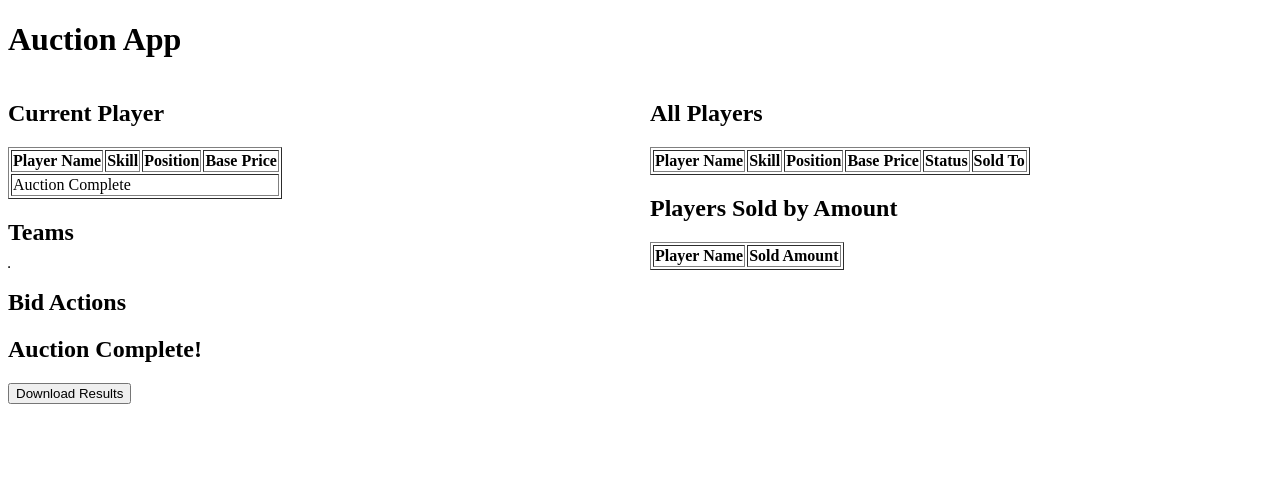
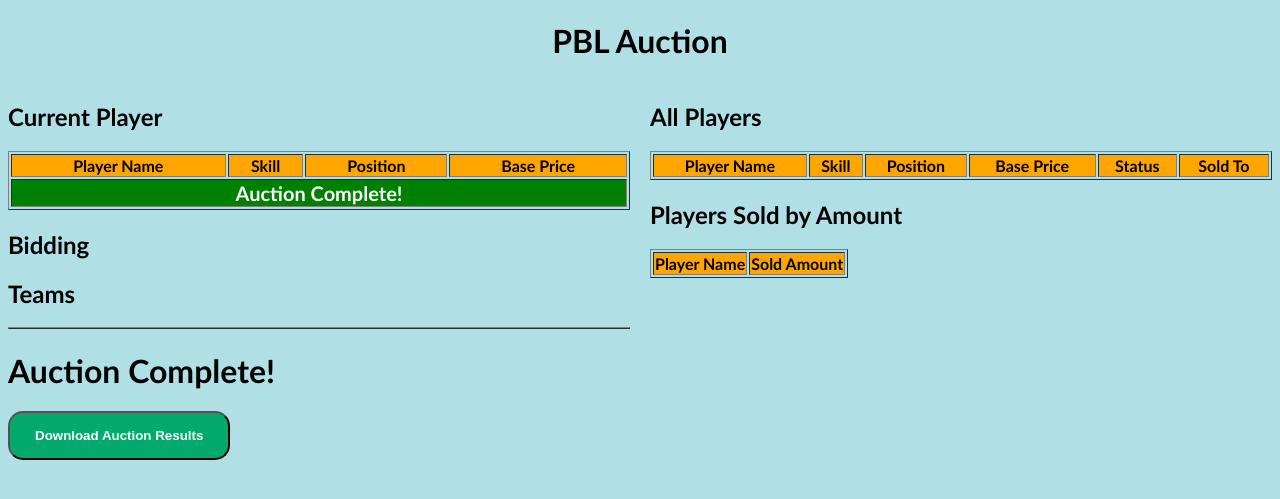
Before and after one commit to imseshu/auction_app, a Flask app: page /finalize in a window 1280 px wide. Shown: the top 499 px of the page. Run offline with Flask 3, Linux system fonts and the light colour scheme; lists and menus that the app fills with data are empty; parts of the project's set-up code (start-up, migrations or seed data) failed here and were passed over.

Commit message:
Everything works

```diff
--- a/app.py
+++ b/app.py
@@ -46,7 +46,10 @@ highest_bid_team = None
 last_bid_team = None
 auction_complete = False
 results_file = None
-
+first_bid = 0
+remaining = {}
+for team in teams:
+    remaining[team['Team Name']] = team['Budget']
 
 @app.route('/')
 def index():
@@ -58,20 +61,34 @@ def index():
                            teams=teams,
                            players=players,
                            auction_complete=auction_complete,
-                           results_file=results_file)
+                           results_file=results_file,
+                           remaining=remaining)
 
 
 @app.route('/bid/<team_name>', methods=['GET'])
 def bid(team_name):
-    global current_bid, highest_bid_team, current_player, last_bid_team
+    global current_bid, highest_bid_team, current_player, last_bid_team, first_bid, remaining
 
     if last_bid_team == team_name:
         return index()  # Prevent the same team from bidding twice consecutively
 
     if current_bid == current_player['Base Price']:
-        current_bid += 10  # Initial increment
+        if first_bid == 0:
+            current_bid += 0
+            first_bid = 1
+        else:
+            if remaining[team_name] >= current_bid + 10:
+                current_bid += 10  # Initial increment
+            else:
+                return index()
     else:
-        increment = 10 if current_bid < 2 * current_player['Base Price'] else 20
+        if current_bid < 2 * current_player['Base Price'] and remaining[team_name] >= current_bid + 10:
+            increment = 10
+        else:
+            if remaining[team_name] >= current_bid + 20:
+                increment = 20
+            else:
+                return index()
         current_bid += increment
 
     highest_bid_team = team_name
@@ -82,13 +99,15 @@ def bid(team_name):
 
 @app.route('/finalize', methods=['GET'])
 def finalize():
-    global current_player_index, current_player, current_bid, highest_bid_team, auction_complete, results_file, last_bid_team
+    global current_player_index, current_player, current_bid, highest_bid_team, auction_complete, results_file, last_bid_team, first_bid, remaining
+    first_bid=0
 
     if highest_bid_team:
         for team in teams:
             if team['Team Name'] == highest_bid_team:
                 team['Players'].append({'name': current_player['Player Name'], 'bid': current_bid})
                 current_player['Status'] = 'Sold'
+                remaining[team['Team Name']] -= current_bid
                 current_player['Final Price'] = current_bid
                 current_player['Sold To'] = highest_bid_team  # Record the team the player was sold to
                 break
--- a/templates/index.html
+++ b/templates/index.html
@@ -7,17 +7,50 @@
     <style>
         .current-player {
             color: red;
-            font-size: 20px;
+            font-size: 30px;
+            font-weight: bold;
+            text-align: center;
+            background-color: black;
+        }
+        h2 {
             font-weight: bold;
         }
+        .center{
+            text-align: center;
+        }
+        body {
+            background-color: powderblue;
+            font-family:'Trebuchet MS', sans-serif;
+        }
+        .button {
+            padding: 15px 25px;
+            background-color: #04AA6D;
+            color: white;
+            font-weight: bold;
+            cursor: pointer;
+            border-radius: 15px;
+        }
+        .button:hover {background-color: red}
+        .finalise {
+            padding: 15px 25px;
+            background-color: #f4511e;
+            color: white;
+            font-weight: bold;
+            font-size: 28px;
+            cursor: pointer;
+            border-radius: 15px;
+        }
         .sold {
-            color: green;
+            background-color: green;
+            color: white;
         }
         .unsold {
-            color: gray;
+            background-color: #f4511e;
+            color: white;
         }
         .pending {
-            color: orange;
+            background-color: lightgray;
+            color: black;
         }
         .highlight {
             background-color: yellow;
@@ -34,20 +67,19 @@
     </style>
 </head>
 <body>
-    <h1>Auction App</h1>
-
+    <h1 class="center">PBL Auction</h1>
     <div style="display: flex;">
         <div style="flex: 1;">
             <h2>Current Player</h2>
-            <table border="1">
-                <tr>
+            <table border="1" style="width:100%">
+                <tr style="background-color: orange">
                     <th>Player Name</th>
                     <th>Skill</th>
                     <th>Position</th>
                     <th>Base Price</th>
                 </tr>
                 {% if current_player %}
-                <tr class="current-player {{ current_player['Skill'].lower() }}">
+                <tr style="background-color: white" class="current-player {{ current_player['Skill'].lower() }}">
                     <td>{{ current_player['Player Name'] }}</td>
                     <td>{{ current_player['Skill'] }}</td>
                     <td>{{ current_player['Position'] }}</td>
@@ -55,38 +87,44 @@
                 </tr>
                 {% else %}
                 <tr>
-                    <td colspan="4">Auction Complete</td>
+                    <td colspan="4" class="center" style="background-color: green; color: white; font-size: 20px; font-weight: bold;">Auction Complete!</td>
                 </tr>
                 {% endif %}
             </table>
 
             {% if current_player %}
-            <h3>Current Bid: ${{ current_bid }}</h3>
+            <h1>Current Bid: ₹{{ current_bid }}</h1>
             {% if highest_bid_team %}
-            <h3>Current Bid is with: {{ highest_bid_team }}</h3>
+            <h1>Current Bid is with: {{ highest_bid_team }}</h1>
             {% endif %}
             {% endif %}
-
+            <div>
+            <h2>Bidding</h2>
+                {% for team in teams %}
+                {% if current_player %}
+                <form action="/bid/{{ team['Team Name'] }}" method="get" style="display:inline;">
+                    <button type="submit" class="button" style="font-size:20px;">{{ team['Team Name'] }}</button>
+                </form>
+                 {% endif %}
+                {% endfor %}
+            </div>
             <h2>Teams</h2>
-            <table border="1">
-                <tr>
+            <table border="1" style="width:100%">
+                <tr style="background-color: orange">
                     {% for team in teams %}
                     <th>{{ team['Team Name'] }}</th>
                     {% endfor %}
                 </tr>
-                <tr>
+                <tr class="center">
                     {% for team in teams %}
                     <td>
-                        <div>Budget: {{ team['Budget'] }}</div>
-                        {% set total_bid = 0 %}
-                        {% for player in team['Players'] %}
-                            {% set total_bid = total_bid + player['bid'] %}
-                        {% endfor %}
-                        <div>Remaining: {{ team['Budget'] - total_bid }}</div>
-                        <div>Players:</div>
+                        <div style="font-weight: bold;">Budget: ₹{{ team['Budget'] }}</div>
+                        {% set remaining_purse = remaining[team['Team Name']] %}
+                        <div>Remaining: ₹{{ remaining_purse }}</div>
+                        <div>Players</div>
                         <ul>
                             {% for player in team['Players'] %}
-                            <li>{{ player['name'] }} - ${{ player['bid'] }}</li>
+                            <li>{{ player['name'] }} - ₹{{ player['bid'] }}</li>
                             {% endfor %}
                         </ul>
                     </td>
@@ -96,15 +134,15 @@
 
             {% if current_player %}
             <form action="/finalize" method="get">
-                <input type="submit" value="Finalize Current Bid">
+                <input type="submit" class="finalise" value="Finalize Current Bid">
             </form>
             {% endif %}
         </div>
 
         <div style="flex: 1; margin-left: 20px;">
             <h2>All Players</h2>
-            <table border="1">
-                <tr>
+            <table border="1" class="center" style="width:100%">
+                <tr style="background-color: orange">
                     <th>Player Name</th>
                     <th>Skill</th>
                     <th>Position</th>
@@ -117,10 +155,10 @@
                     <td>{{ player['Player Name'] }}</td>
                     <td>{{ player['Skill'] }}</td>
                     <td>{{ player['Position'] }}</td>
-                    <td>{{ player['Base Price'] }}</td>
+                    <td>₹{{ player['Base Price'] }}</td>
                     <td>
                         {% if player['Status'] == 'Sold' %}
-                            Sold - ${{ player['Final Price'] }}
+                            Sold - ₹{{ player['Final Price'] }}
                         {% elif player['Status'] == 'Unsold' %}
                             Unsold - -
                         {% else %}
@@ -133,8 +171,8 @@
             </table>
 
             <h2>Players Sold by Amount</h2>
-            <table border="1">
-                <tr>
+            <table border="1" class="center">
+                <tr style="background-color: orange">
                     <th>Player Name</th>
                     <th>Sold Amount</th>
                 </tr>
@@ -142,7 +180,7 @@
                     {% for player in team['Players'] %}
                     <tr>
                         <td>{{ player['name'] }}</td>
-                        <td>{{ player['bid'] }}</td>
+                        <td>₹{{ player['bid'] }}</td>
                     </tr>
                     {% endfor %}
                 {% endfor %}
@@ -150,22 +188,11 @@
         </div>
     </div>
 
-    <div>
-        <h2>Bid Actions</h2>
-        {% for team in teams %}
-        {% if current_player %}
-        <form action="/bid/{{ team['Team Name'] }}" method="get" style="display:inline;">
-            <button type="submit" style="font-size:20px;">Increase Bid for {{ team['Team Name'] }}</button>
-        </form>
-        {% endif %}
-        {% endfor %}
-    </div>
-
     {% if auction_complete %}
     <div>
-        <h2>Auction Complete!</h2>
+        <h1>Auction Complete!</h1>
         <form action="/download" method="get">
-            <button type="submit">Download Results</button>
+            <button class="button" type="submit">Download Auction Results</button>
         </form>
     </div>
     {% endif %}
```
Also changed, not shown: 1 other file.
